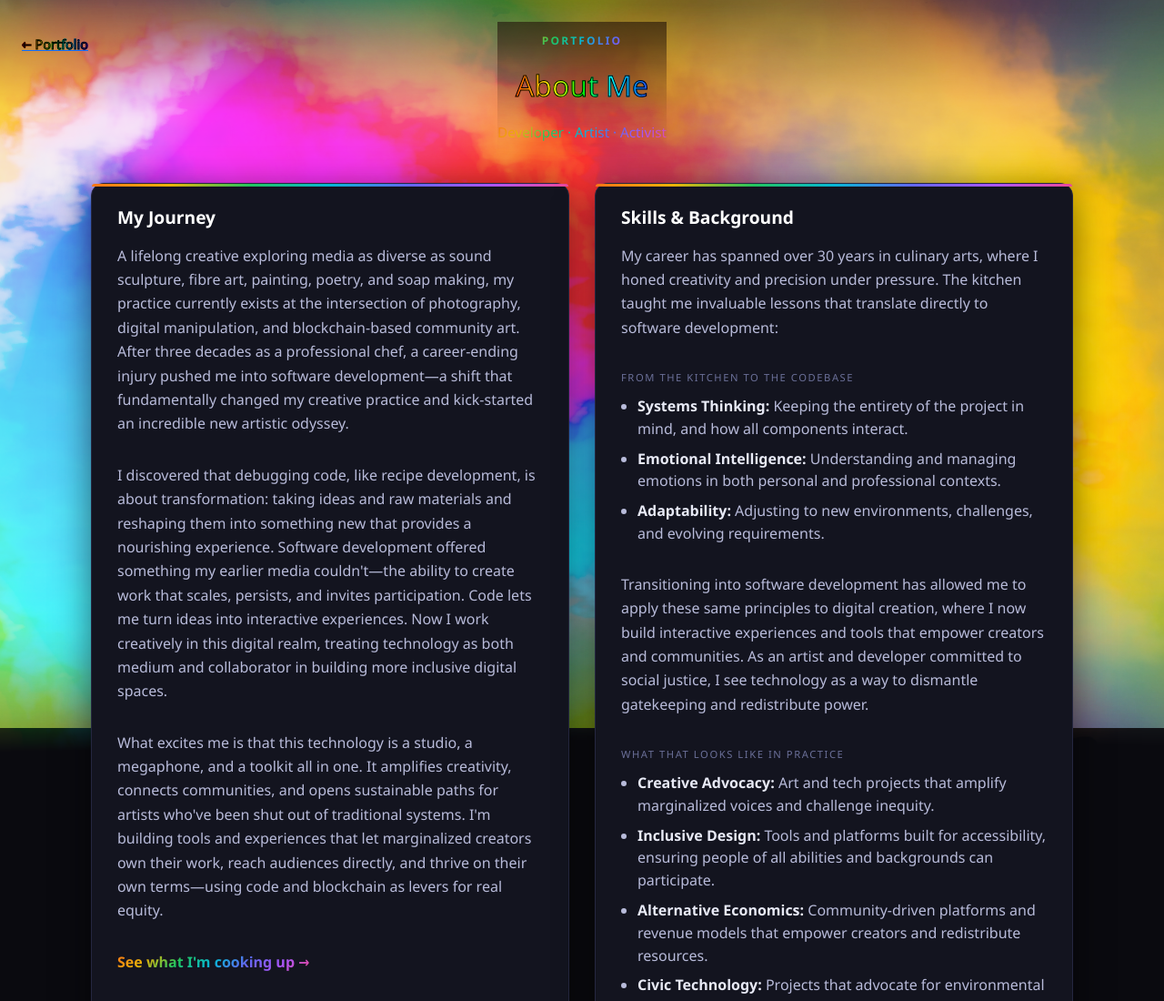
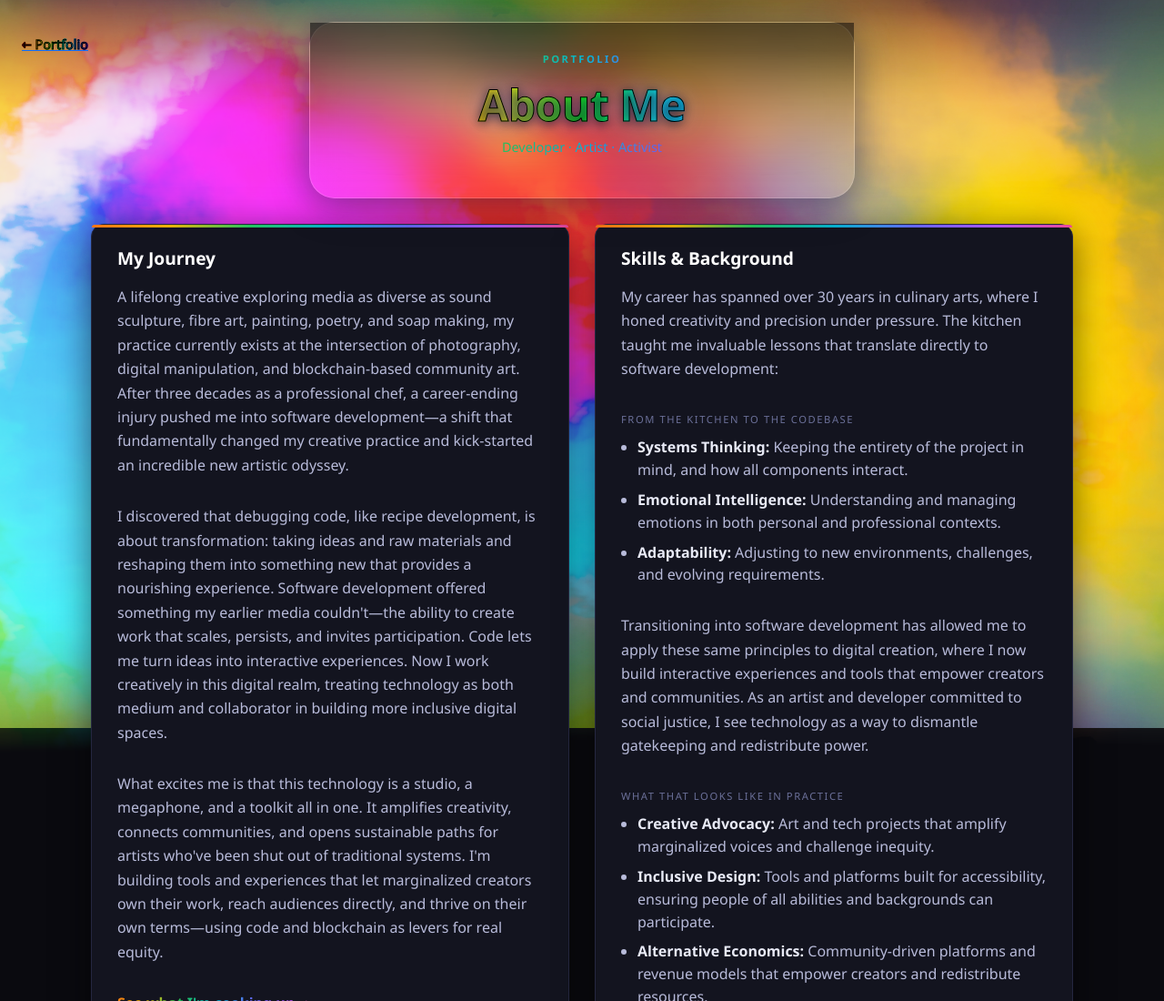
Before and after one commit to ChefMyKLove/Portfolio-Page, a plain HTML site: page about-me.html in a window 1280 px wide. Shown: the top 1100 px of the page at 91% size. Drawn offline with nearby package versions, Linux system fonts and the light colour scheme.

Commit message:
change section heading css

```diff
--- a/about-me.html
+++ b/about-me.html
@@ -35,26 +35,45 @@
     .am-header {
       text-align: center;
       margin-bottom: 28px;
-      padding: 12px 0 0;
+      padding: 32px 48px 28px;
+      background: rgba(255, 255, 255, 0.07);
+      backdrop-filter: blur(20px);
+      -webkit-backdrop-filter: blur(20px);
+      border: 1px solid rgba(255, 255, 255, 0.18);
+      border-radius: 28px;
+      box-shadow:
+        0 0 40px rgba(102, 126, 234, 0.18),
+        0 8px 40px rgba(0, 0, 0, 0.45),
+        inset 0 0 20px rgba(255, 255, 255, 0.03);
+      max-width: 600px;
+      width: 100%;
     }
     .am-header .label {
       display: block;
-      font-size: .75rem;
-      letter-spacing: .18em;
+      font-size: .7rem;
+      letter-spacing: .22em;
       text-transform: uppercase;
       background: var(--am-rainbow);
       -webkit-background-clip: text;
       -webkit-text-fill-color: transparent;
       background-clip: text;
-      margin-bottom: 10px;
+      margin-bottom: 12px;
       font-weight: 700;
     }
     .am-header h1 {
-      font-size: clamp(1.4rem, 3vw, 2rem);
+      font-size: clamp(2rem, 5vw, 3rem);
+      font-weight: 700;
+      letter-spacing: -0.01em;
+      color: #fff;
+      text-shadow:
+        0 0 28px rgba(102, 126, 234, 0.6),
+        0 0 60px rgba(102, 126, 234, 0.2),
+        0 2px 12px rgba(0, 0, 0, 0.8);
+      margin: 0 0 4px;
     }
     .am-header p {
-      margin-top: 10px;
-      font-size: .95rem;
+      margin-top: 8px;
+      font-size: .9rem;
       background: var(--am-rainbow);
       -webkit-background-clip: text;
       -webkit-text-fill-color: transparent;
```
Also changed, not shown: contact.html (+23 -5 lines), ordinal-rainbows.html (+26 -7 lines), projects.html (+23 -5 lines).
